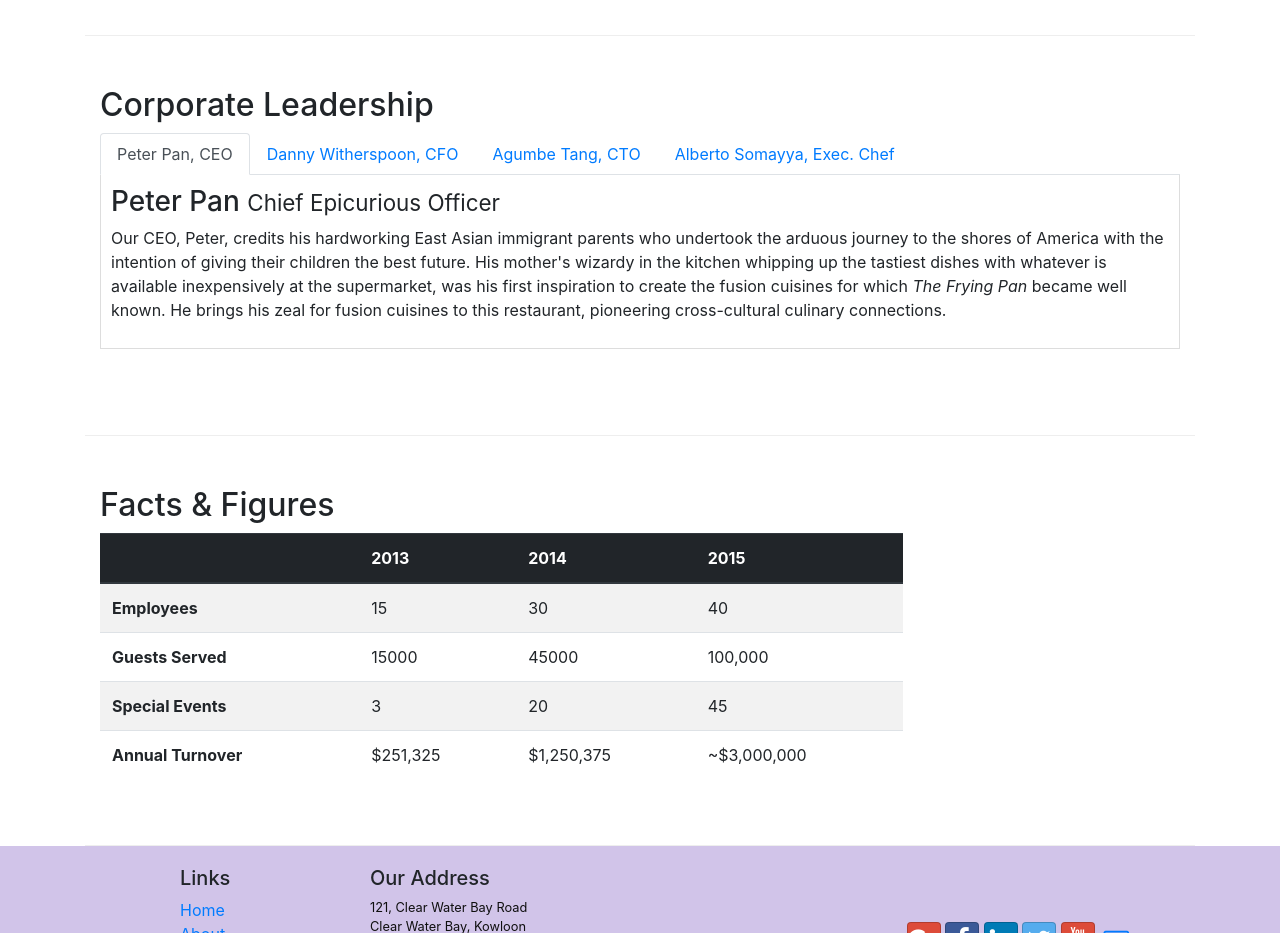
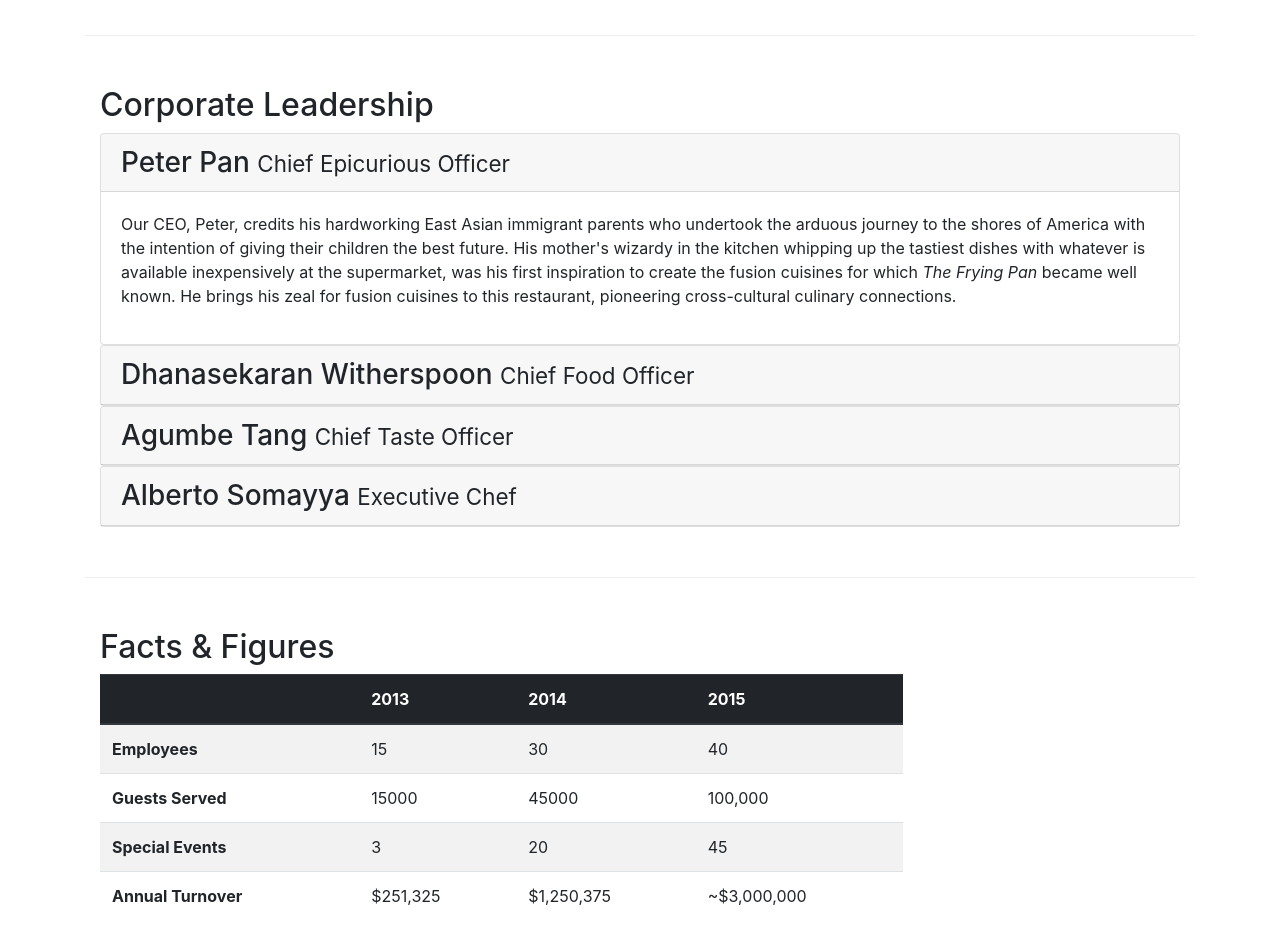
Before and after one commit to rgoforth/fswmmad_course1_bootstrap4, a website: page aboutus.html in a window 1280 px wide. Shown: the part 940-1873 px from the top of the page. Drawn offline with nearby package versions, Linux system fonts and the light colour scheme.

Commit message:
Accordion

```diff
--- a/aboutus.html
+++ b/aboutus.html
@@ -101,48 +101,70 @@
         <div class="row row-content">
             <div class="col-12">
                 <h2>Corporate Leadership</h2>
-                <ul class="nav nav-tabs">
-                    <li class="nav-item">
-                      <a class="nav-link active" href="#peter"
-                        role="tab" data-toggle="tab">Peter Pan, CEO</a>
-                    </li>
-                    <li class="nav-item">
-                      <a class="nav-link" href="#danny" role="tab"
-                        data-toggle="tab">Danny Witherspoon, CFO</a>
-                    </li>
-                    <li class="nav-item">
-                      <a class="nav-link" href="#agumbe"role="tab"
-                        data-toggle="tab">Agumbe Tang, CTO</a>
-                    </li>
-                    <li class="nav-item">
-                      <a class="nav-link" href="#alberto" role="tab"
-                        data-toggle="tab">Alberto Somayya, Exec. Chef</a>
-                    </li>
-                </ul>
-
-                <div class="tab-content">
-                    <div role="tabpanel" class="tab-pane fade show active" id="peter">
-                        <h3>Peter Pan <small>Chief Epicurious Officer</small></h3>
-                        <p class="d-none d-sm-block">Our CEO, Peter, credits his hardworking East Asian immigrant parents who undertook the arduous journey to the shores of America with the intention of giving their children the best future. His mother's wizardy in the kitchen whipping up the tastiest dishes with whatever is available inexpensively at the supermarket, was his first inspiration to create the fusion cuisines for which <em>The Frying Pan</em> became well known. He brings his zeal for fusion cuisines to this restaurant, pioneering cross-cultural culinary connections.</p>
+                <div id="accordion">
+                    <div class="card">
+                        <div class="card-header" role="tab" id="peterhead">
+                        <h3 class="mb-0">
+                            <a data-toggle="collapse" data-target="#peter">
+                            Peter Pan <small>Chief Epicurious Officer</small>
+                            </a>
+                        </h3>
+                        </div>
+                        <div class="collapse show" id="peter" data-parent="#accordion">
+                            <div class="card-body">
+                                <p class="d-none d-sm-block">Our CEO, Peter, credits his hardworking East Asian immigrant parents who undertook the arduous journey to the shores of America with the intention of giving their children the best future. His mother's wizardy in the kitchen whipping up the tastiest dishes with whatever is available inexpensively at the supermarket, was his first inspiration to create the fusion cuisines for which <em>The Frying Pan</em> became well known. He brings his zeal for fusion cuisines to this restaurant, pioneering cross-cultural culinary connections.</p>
+                            </div>
+                        </div>
                     </div>
 
-                    <div role="tabpanel" class="tab-pane fade" id="danny">
-                        <h3>Dhanasekaran Witherspoon <small>Chief Food Officer</small></h3>
-                        <p class="d-none d-sm-block">Our CFO, Danny, as he is affectionately referred to by his colleagues, comes from a long established family tradition in farming and produce. His experiences growing up on a farm in the Australian outback gave him great appreciation for varieties of food sources. As he puts it in his own words, <em>Everything that runs, wins, and everything that stays, pays!</em></p>
+                    <div class="card">
+                        <div class="card-header" role="tab" id="dannyhead">
+                        <h3 class="mb-0">
+                            <a data-toggle="collapse" data-target="#danny">
+                            Dhanasekaran Witherspoon <small>Chief Food Officer</small>
+                            </a>
+                        </h3>
+                        </div>
+                        <div class="collapse" id="danny" data-parent="#accordion">
+                            <div class="card-body">
+                                <p class="d-none d-sm-block">Our CFO, Danny, as he is affectionately referred to by his colleagues, comes from a long established family tradition in farming and produce. His experiences growing up on a farm in the Australian outback gave him great appreciation for varieties of food sources. As he puts it in his own words, <em>Everything that runs, wins, and everything that stays, pays!</em></p>
+                            </div>
+                        </div>
                     </div>
 
-                    <div role="tabpanel" class="tab-pane fade" id="agumbe">
-                        <h3>Agumbe Tang <small>Chief Taste Officer</small></h3>
-                        <p class="d-none d-sm-block">Blessed with the most discerning gustatory sense, Agumbe, our CTO, personally ensures that every dish that we serve meets his exacting tastes. Our chefs dread the tongue lashing that ensues if their dish does not meet his exacting standards. He lives by his motto, <em>You click only if you survive my lick.</em></p>
+                    <div class="card">
+                        <div class="card-header" role="tab" id="agumbehead">
+                        <h3 class="mb-0">
+                            <a data-toggle="collapse" data-target="#agumbe">
+                            Agumbe Tang <small>Chief Taste Officer</small>
+                            </a>
+                        </h3>
+                        </div>
+                        <div class="collapse" id="agumbe" data-parent="#accordion">
+                            <div class="card-body">
+                                <p class="d-none d-sm-block">
+                                 Blessed with the most discerning gustatory sense, Agumbe, our CTO, personally ensures that every dish that we serve meets his exacting tastes. Our chefs dread the tongue lashing that ensues if their dish does not meet his exacting standards. He lives by his motto, <em>You click only if you survive my lick.</em></p>
+                            </div>
+                        </div>
                     </div>
 
-                    <div role="tabpanel" class="tab-pane fade" id="alberto">
-                        <h3>Alberto Somayya <small>Executive Chef</small></h3>
-                        <p class="d-none d-sm-block">Award winning three-star Michelin chef with wide International experience having worked closely with whos-who in the culinary world, he specializes in creating mouthwatering Indo-Italian fusion experiences. He says, <em>Put together the cuisines from the two craziest cultures, and you get a winning hit! Amma Mia!</em></p>
+                    <div class="card">
+                        <div class="card-header" role="tab" id="albertohead">
+                        <h3 class="mb-0">
+                            <a data-toggle="collapse" data-target="#alberto">
+                                Alberto Somayya <small>Executive Chef</small>
+                            </a>
+                        </h3>
+                        </div>
+                        <div class="collapse" id="alberto" data-parent="#accordion">
+                            <div class="card-body">
+                                <p class="d-none d-sm-block">>Award winning three-star Michelin chef with wide International experience having worked closely with whos-who in the culinary world, he specializes in creating mouthwatering Indo-Italian fusion experiences. He says, <em>Put together the cuisines from the two craziest cultures, and you get a winning hit! Amma Mia!</em></p>
+                            </div>
+                        </div>
                     </div>
                 </div>
+                </div>
             </div>
-       </div>
 
         <div class="row row-content">
             <div class="col-12 col-sm-9">
```
